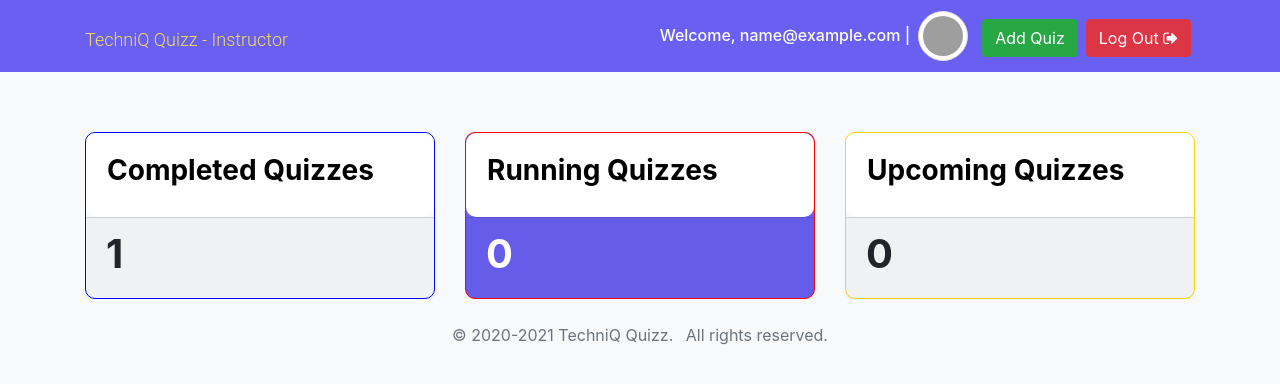
After one commit to kundanranka/quiz, a Django app: page /instructor in a window 1280 px wide. The commit adds this page. Shown: the top 384 px of the page. Run offline with Django 3.2, Linux system fonts and the light colour scheme; a user stored in the database is signed in; tables that the repository leaves empty hold one stand-in row (values such as "Sample post"); some libraries are stand-ins or nearby versions; grey boxes are pictures that could not be loaded.

Commit message:
seperated ui for instructor

```diff
--- a/buzzquiz/quiz/urls.py
+++ b/buzzquiz/quiz/urls.py
@@ -9,6 +9,7 @@ app_name = 'quiz'
 urlpatterns = [
     url(r'^$', views.home, name='home'),
     url(r'^user-home$', views.user_home, name='user_home'),
+    url(r'^instructor$', views.instructor_home, name='instructor'),
     url(r'^login/', views.login_view, name='login'),
     url(r'^logout/', views.logout_view, name='logout'),
     url(r'^register/', views.register_student, name='register'),
--- a/buzzquiz/quiz/views.py
+++ b/buzzquiz/quiz/views.py
@@ -3,8 +3,8 @@ from django.contrib.auth import authenticate, login, logout
 from django.contrib.auth.decorators import login_required
 from django.core.exceptions import ObjectDoesNotExist
 from django.http import Http404
-
-from .models import Questions
+from datetime import datetime
+from .models import Questions, Quiz
 from .forms import RegQuizenrolls, RegistrationFormInstructor, UserLoginForm, RegistrationFormStudent
 from django.contrib.auth.decorators import user_passes_test
 
@@ -15,10 +15,23 @@ def home(request):
 
 @login_required()
 def user_home(request):
-    context = {
-        "questions" : Questions.objects.all()
+    if request.user.is_instructor:
+        return redirect('/instructor')
+    return render(request, 'quiz/home.html')
+
+@login_required()
+@user_passes_test(lambda user: user.is_instructor,login_url='/user-home')
+def instructor_home(request):
+    now = datetime.now()
+    now_time = datetime.time(now)
+    queryset = Quiz.objects.filter(createdBy=request.user,is_active=True)
+    contex = {
+        "completed" : queryset.filter(end_date__lt=now).count(),
+        "running" :queryset.filter(end_date__gte=now,start_date__lte=now).count(),
+        "upcoming" :queryset.filter(start_date__gt=now).count(),
     }
-    return render(request, 'quiz/home.html', context=context)
+    return render(request, 'quiz/instructor_home.html',context=contex)
+
 
 def is_auth(user):
     return not user.is_authenticated
--- a/buzzquiz/static/css/main.css
+++ b/buzzquiz/static/css/main.css
@@ -130,3 +130,24 @@
         display: none;
     }
 }
+
+.card-menu {
+    margin-top: 10px;
+    border-radius: 10px;
+}
+
+.card-body {
+    border-radius: 10px;
+    border-color: transparent;
+}
+
+.card-menu:hover {
+    box-shadow: 6px 15px 37px -12px rgba(0, 0, 0, 0.6);
+    -webkit-box-shadow: 6px 15px 37px -12px rgba(0, 0, 0, 0.6);
+    -moz-box-shadow: 6px 15px 37px -12px rgba(0, 0, 0, 0.6);
+}
+
+.active-card {
+    background-color: #6960f1!important;
+    color: #fff!important;
+}
--- /dev/null
+++ b/buzzquiz/templates/quiz/instructor_home.html
@@ -0,0 +1,42 @@
+{% extends 'base.html' %} {% block title %} TechniQ Quizz | Home {% endblock title %} {% block content %}
+<section style="margin-top:50px;">
+    <div class="container">
+        <div class="row">
+            <div class="col">
+                <div class="card-menu " style="background-color:transparent; border: 1px solid blue;">
+                    <div class="card card-body">
+                        <h3><b><a href="completedquiz.html" style="text-decoration:none;color:black ">Completed
+                                    Quizzes</a></b></h3>
+                    </div>
+                    <div class="card-footer">
+                        <h1><b>{{ completed }}</b></h1>
+                    </div>
+                </div>
+            </div>
+            <div class="col ">
+                <div class="card-menu active-card" style="background-color: transparent; border: 1px solid red;">
+                    <div class="card card-body">
+                        <h3><b><a href="Runningquiz.html" style="text-decoration:none;color:black ">Running Quizzes</a></b>
+                        </h3>
+                    </div>
+                    <div class="card-footer">
+                        <h1><b>{{ running }}</b></h1>
+                    </div>
+                </div>
+            </div>
+            <div class="col">
+                <div class="card-menu " style="background-color: transparent; border: 1px solid gold;">
+                    <div class="card card-body">
+                        <h3><b><a href="Upcomingquiz.html" style="text-decoration:none;color:black ">Upcoming
+                                    Quizzes</a></b></h3>
+                    </div>
+                    <div class="card-footer">
+                        <h1><b>{{ upcoming }}</b></h1>
+                    </div>
+                </div>
+            </div>
+        </div>
+    </div>
+</section>
+
+{% endblock content %}
```
Also changed, not shown: buzzquiz/templates/quiz/user_home.html (deleted, +0 -33 lines).
